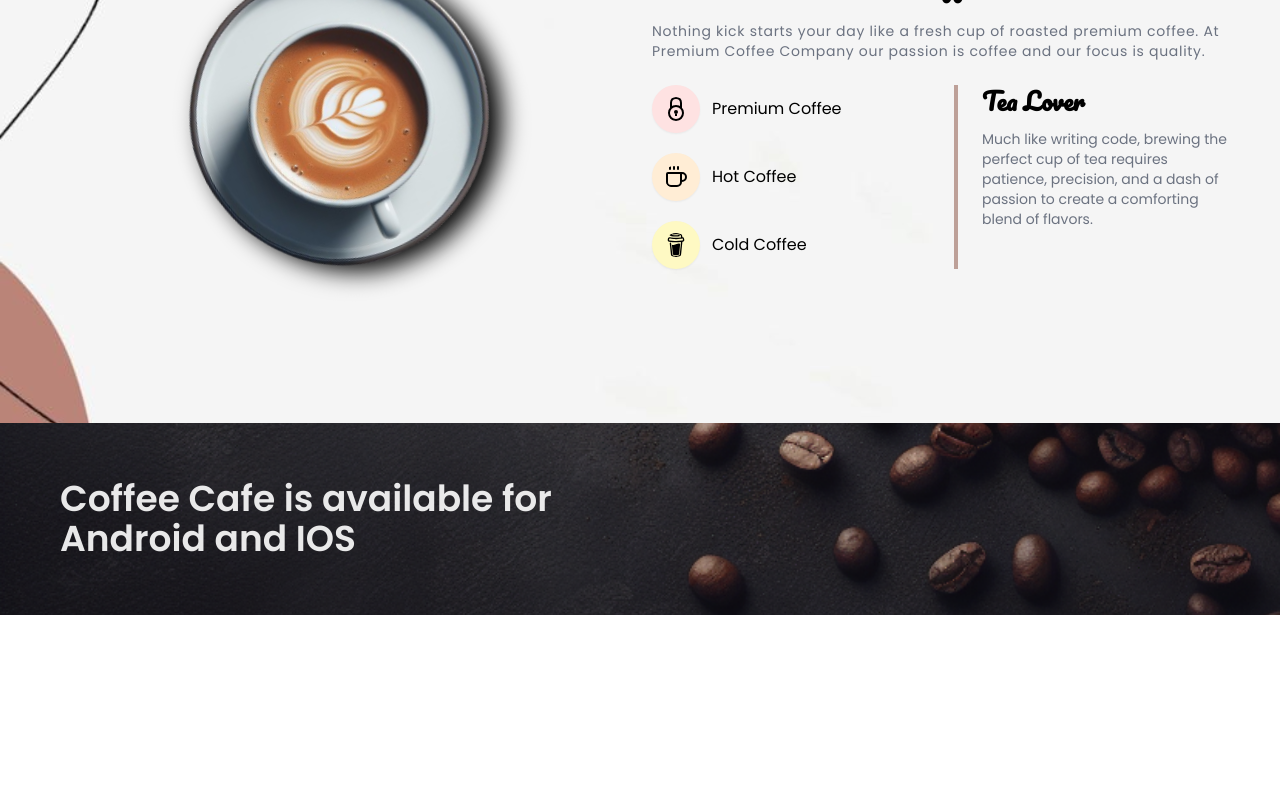
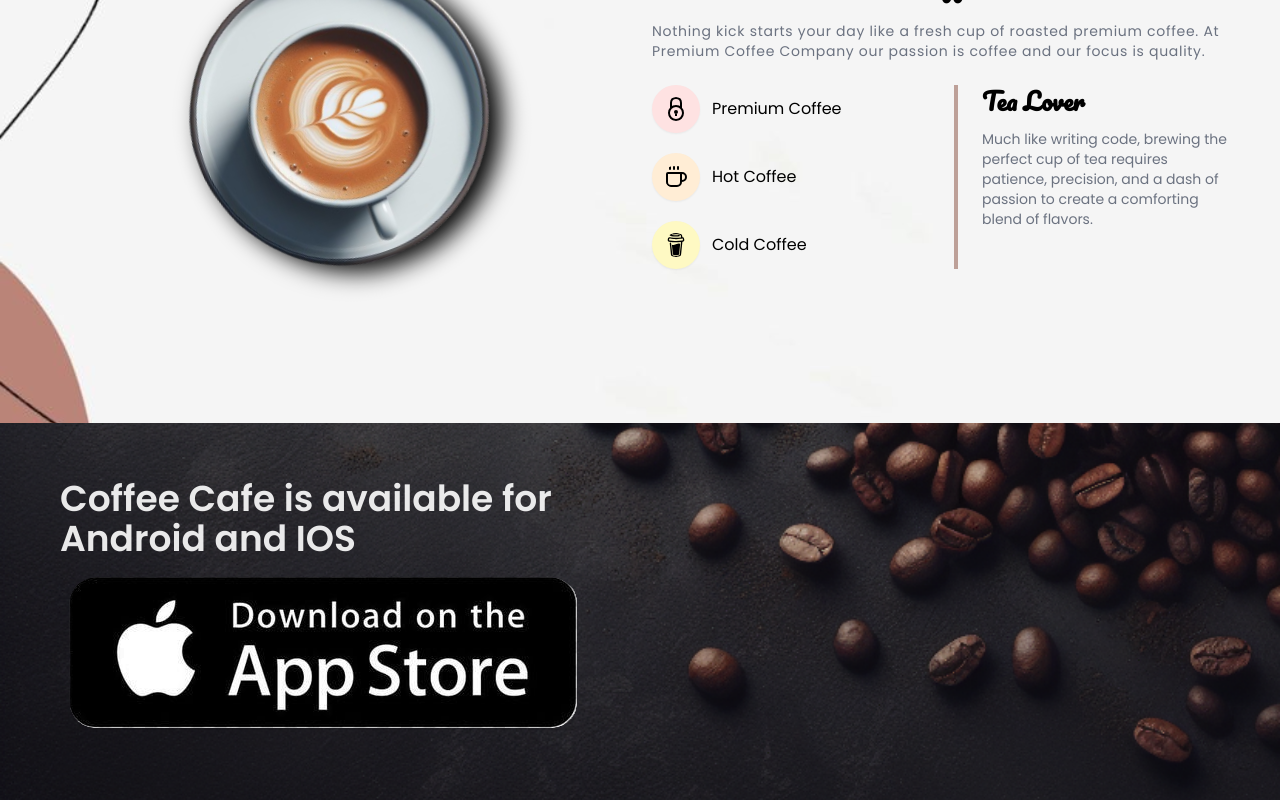
Before and after one commit to aadarshraj02/Coffee-cafe, a React (Vite) app: page / in a window 1280 px wide. Shown: the part 1287-2087 px from the top of the page. Before the commit the page ends 1902 px from the top, so only its background shows below. Built offline with nearby package versions, Linux system fonts and the light colour scheme; a web font is replaced by a local one.

Commit message:
added app store image

```diff
--- a/src/components/AppStore.jsx
+++ b/src/components/AppStore.jsx
@@ -17,6 +17,11 @@ const AppStore = () => {
               <h1 className="text-2xl text-center sm:text-left sm:text-4xl font-semibold pl-3 text-white/90">
                 Coffee Cafe is available for Android and IOS
               </h1>
+              <div>
+                <a href="#">
+                  <img src="/website/app_store.png" alt="" />
+                </a>
+              </div>
             </div>
           </div>
         </div>
```
